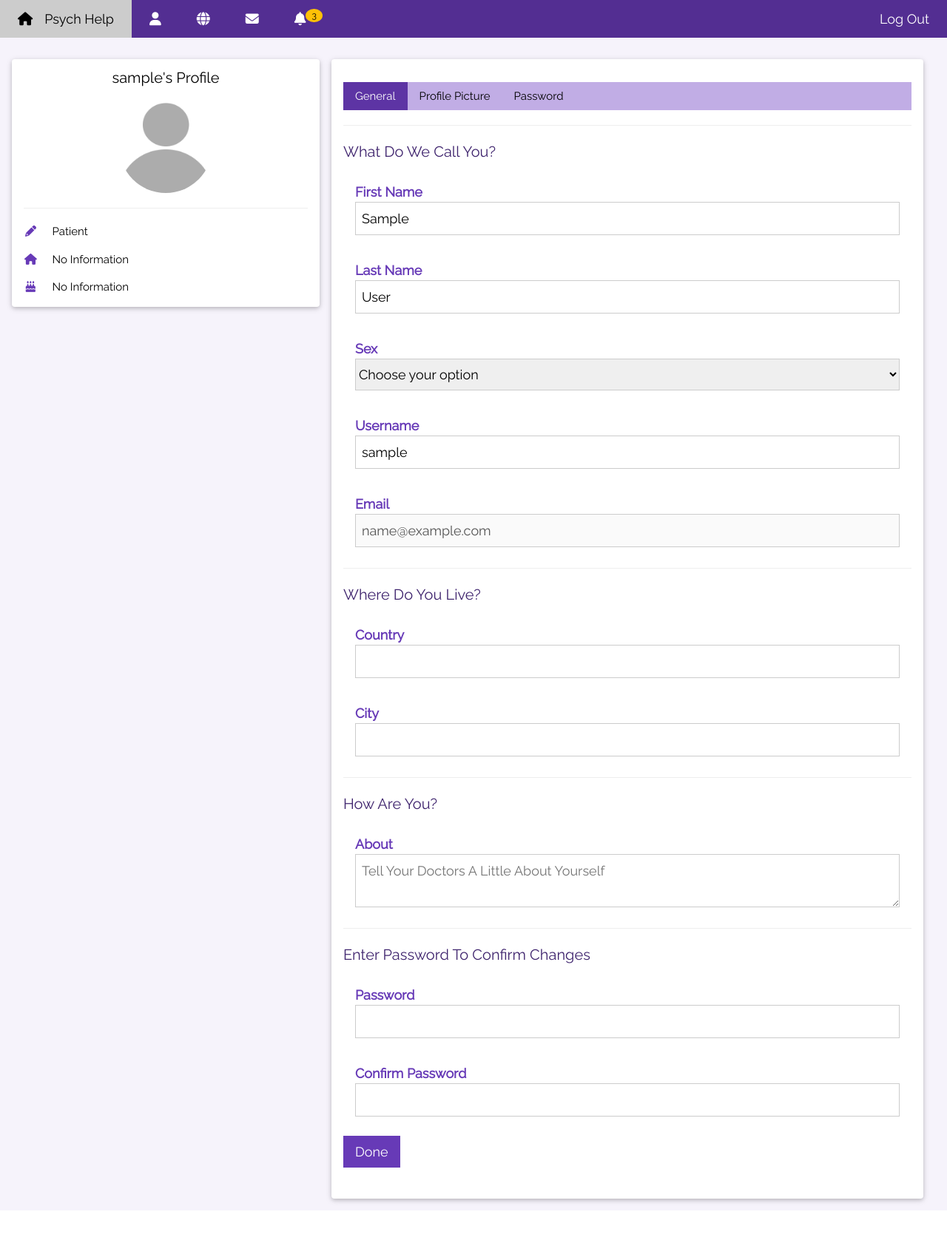
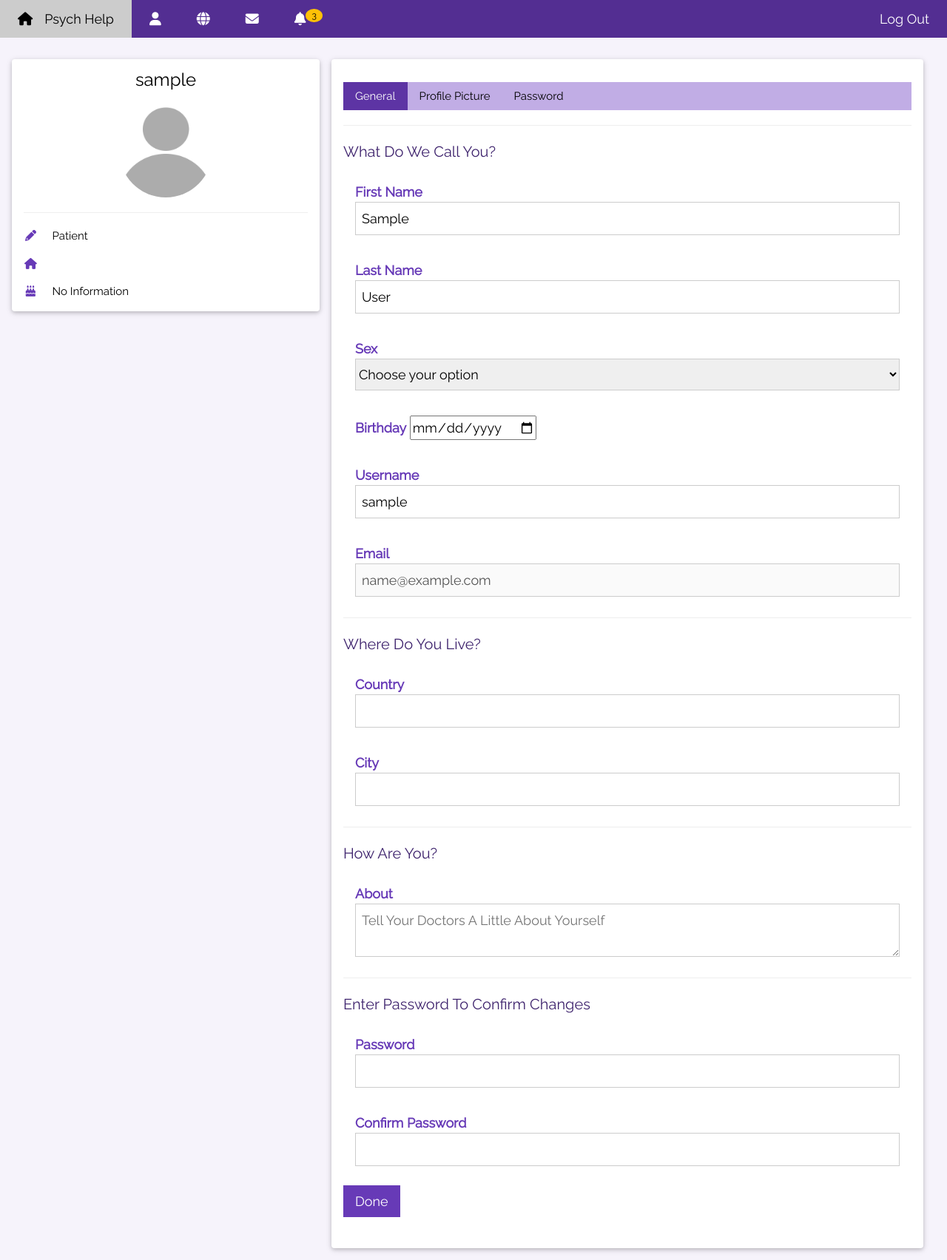
Before and after one commit to Alijeyrad/cs50-final, a Django app: page /profile_edit in a window 1280 px wide. Shown: the whole page at 74% size. Before the commit the page ends 1631 px from the top, so only its background shows below. Run offline with Django 3.2, Linux system fonts and the light colour scheme; the visitor is signed in with stand-in values (Sample User, id 1); some libraries are stand-ins or nearby versions.

Commit message:
birthday added

```diff
--- a/home/views.py
+++ b/home/views.py
@@ -111,6 +111,7 @@ def profile_edit(request):
             country = request.POST.get("country", False)
             city = request.POST.get("city", False)
             about = request.POST.get("about", False)
+            birth_date = request.POST.get("birth_date", False)
 
             # put the fields where they belong
             if first_name:
@@ -125,9 +126,10 @@ def profile_edit(request):
                 user.country = country
             if city:
                 user.city = city
-
             if about:
                 user.about = about
+            if birth_date:
+                user.birth_date = birth_date
 
             user.save()
             messages.success(request, "Changes Saved." )
@@ -165,7 +167,7 @@ def change_password(request):
             u = User.objects.get(username=username)
             u.set_password(new_password)
             u.save()
-            return render(request, 'home/profile.html', {'alert': 'Password Changed.'})
+            return render(request, 'home/index.html', {'alert': 'Password Changed. Log In Again.'})
 
     else:
         return render(request, 'home/profile_edit.html')
--- a/templates/home/index.html
+++ b/templates/home/index.html
@@ -59,6 +59,7 @@
             <input class="w3-input w3-border w3-margin-bottom" type="password" name="password">
 
             <p class="w3-text-red">{{message}}</p>
+            <p class="w3-text-green">{{alert}}</p>
             <button class="w3-btn w3-theme w3-ripple" type="submit">Let me in</button>
           </form>
           <p style="margin-bottom:0">Don&apos;t have a Profile? <a href="{% url 'home:register' %}">Create one</a></p>
--- a/templates/home/profile_edit.html
+++ b/templates/home/profile_edit.html
@@ -17,7 +17,7 @@
         <!-- Profile -->
         <div class="w3-card w3-round w3-white">
           <div class="w3-container">
-            <h4 class="w3-center">{{ user.username }}&apos;s Profile</h4>
+            <h3 class="w3-center">{{ user.username }}</h3>
             <p class="w3-center"><img src="{{ user.photo.url }}" class="w3-circle" style="height:126px;width:126px" alt="Avatar"></p>
             <hr>
             <p><i class="fa fa-pencil fa-fw w3-margin-right w3-text-theme"></i>
@@ -31,17 +31,19 @@
             </p>
             <p><i class="fa fa-home fa-fw w3-margin-right w3-text-theme"></i>
 
-              {% if user.home_town %}
-                {{ user.home_town }}
+              {% if user.city %}
+                {{user.city}}{% if user.country %}, {{user.country}}{% endif %}
                 {% else %}
-                No Information
+
+                {% if user.country %}{{user.country}}{% endif %}
+
               {% endif %}
 
             </p>
             <p><i class="fa fa-birthday-cake fa-fw w3-margin-right w3-text-theme"></i>
 
               {% if user.birth_date %}
-                {{ user.birth_date }}
+                {{ user.birth_date|date:'d/F/Y' }}
                 {% else %}
                 No Information
               {% endif %}
@@ -101,6 +103,10 @@
                       <option value="Female">Female</option>
                       <option value="Intersex">Intersex</option>
                     </select>
+                  </p>
+                  <p class="w3-padding">
+                    <label class="w3-text-theme w3-large" for="birthday"><strong>Birthday</strong></label>
+                    <input type="date" id="birthday" name="birth_date" value="{{user.birth_date|date:'Y-m-d'}}">
                   </p>
                   <p class="w3-padding">
                     <label class="w3-text-theme w3-large"><strong>Username</strong></label>
```
Also changed, not shown: templates/home/panel.html (+9 -5 lines), templates/home/profile.html (+7 -5 lines).
